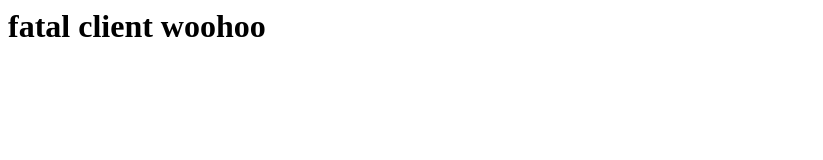
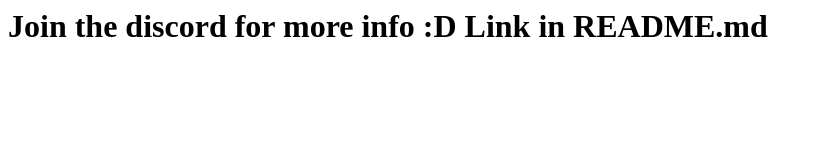
Before and after one commit to fatalstudios/Fatal-Client, a plain HTML site: page index.html in a window 1280 px wide. Shown: the whole page, without its empty margins (0-823 px from the left). Drawn offline with Linux system fonts and the light colour scheme.

Commit message:
index.html

```diff
--- a/index.html
+++ b/index.html
@@ -1 +1 @@
-<h1>fatal client woohoo</h1>
+<h1>Join the discord for more info :D Link in README.md</h1>
```
